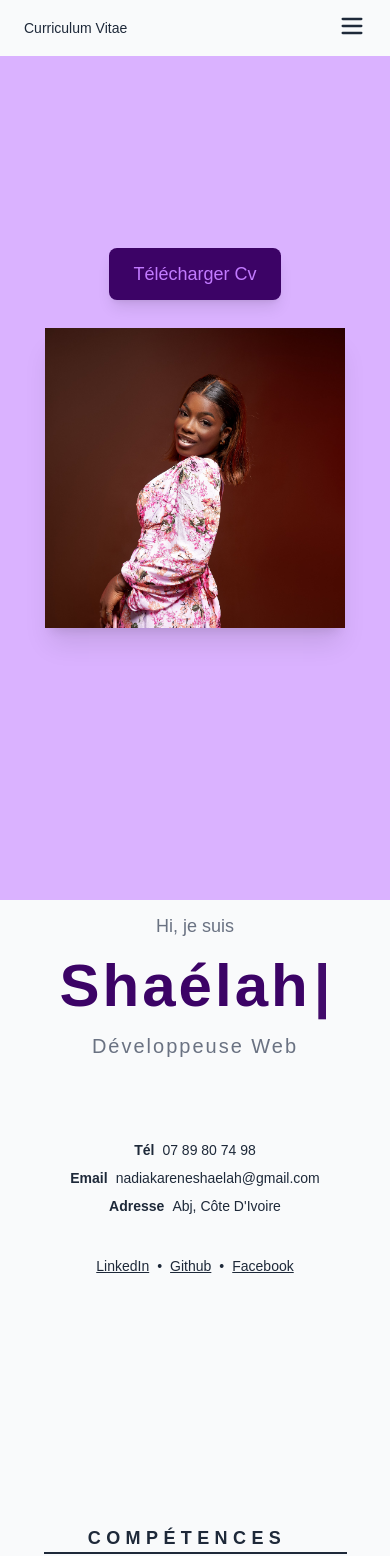
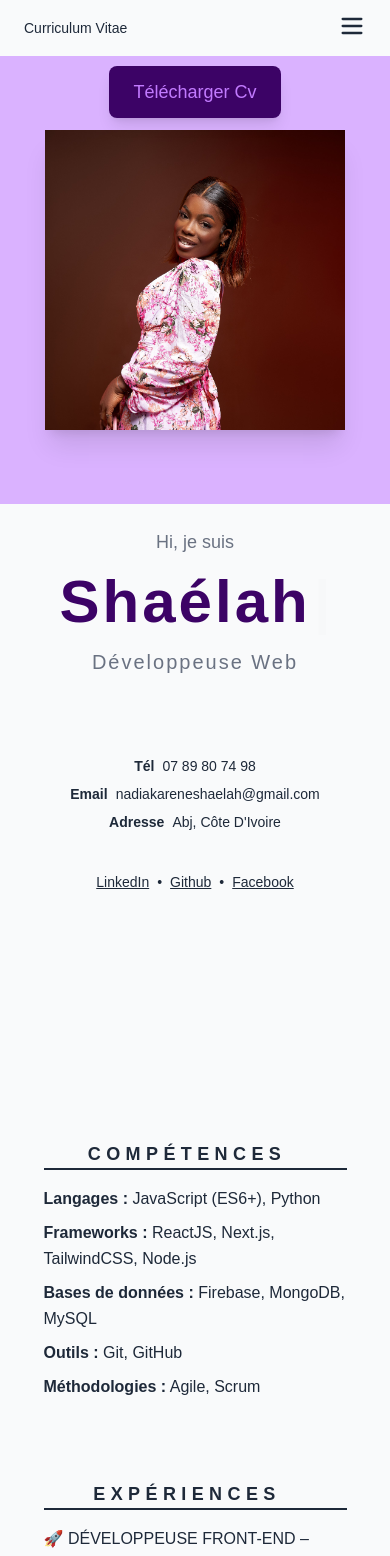
Before and after one commit to shaelahzebato/Dya_Portfolio, a Next.js app: page / in a window 390 px wide. Shown: the top 1556 px of the page. Built offline with nearby package versions, Linux system fonts and the light colour scheme.

Commit message:
Gestion du responsive

```diff
--- a/src/app/components/Introducing.jsx
+++ b/src/app/components/Introducing.jsx
@@ -6,7 +6,7 @@ import Link from "next/link";
 
 function Introducing() {
     return (
-        <section className="mt-24 max-sm:mt-0 text-gray-800">
+        <section className="mt-24 max-sm:-mt-72 text-gray-800">
             <div className="flex flex-col gap-4 max-sm:justify-center max-sm:items-center">
                 <p className="text-lg text-gray-500">Hi, je suis</p>
                 <h1 className="text-6xl font-bold text-purple-950 tracking-wider font-poppins">
--- a/src/app/page.js
+++ b/src/app/page.js
@@ -35,9 +35,9 @@ export default function Home() {
                     <div className="px-6">
                         <Navbar/>
                     </div>
-                    <div className="h-screen flex items-center justify-center bg-purple-300">
+                    <div className="h-[50%] py-56 flex items-center justify-center bg-purple-300">
                         <div className="relative flex flex-col items-center">
-                            <a href="/Shaélah_ZEBATO_CV2025.pdf" download className="absolute md:-right-20 -top-20 bg-purple-950 text-purple-400 text-lg py-3 px-6 rounded-lg shadow-lg transition-all hover:bg-purple-800 hover:text-white hover:scale-105">
+                            <a href="/Shaélah_ZEBATO_CV2025.pdf" download className="absolute md:-right-20 -top-16 bg-purple-950 text-purple-400 text-lg py-3 px-6 rounded-lg shadow-lg transition-all hover:bg-purple-800 hover:text-white hover:scale-105">
                                 Télécharger Cv
                             </a>
                             <div className="w-[300px] h-[300px] sm:w-[350px] sm:h-[350px] md:w-[400px] md:h-[400px] lg:w-[450px] lg:h-[450px] overflow-hidden shadow-xl transition-transform hover:scale-105">
```
